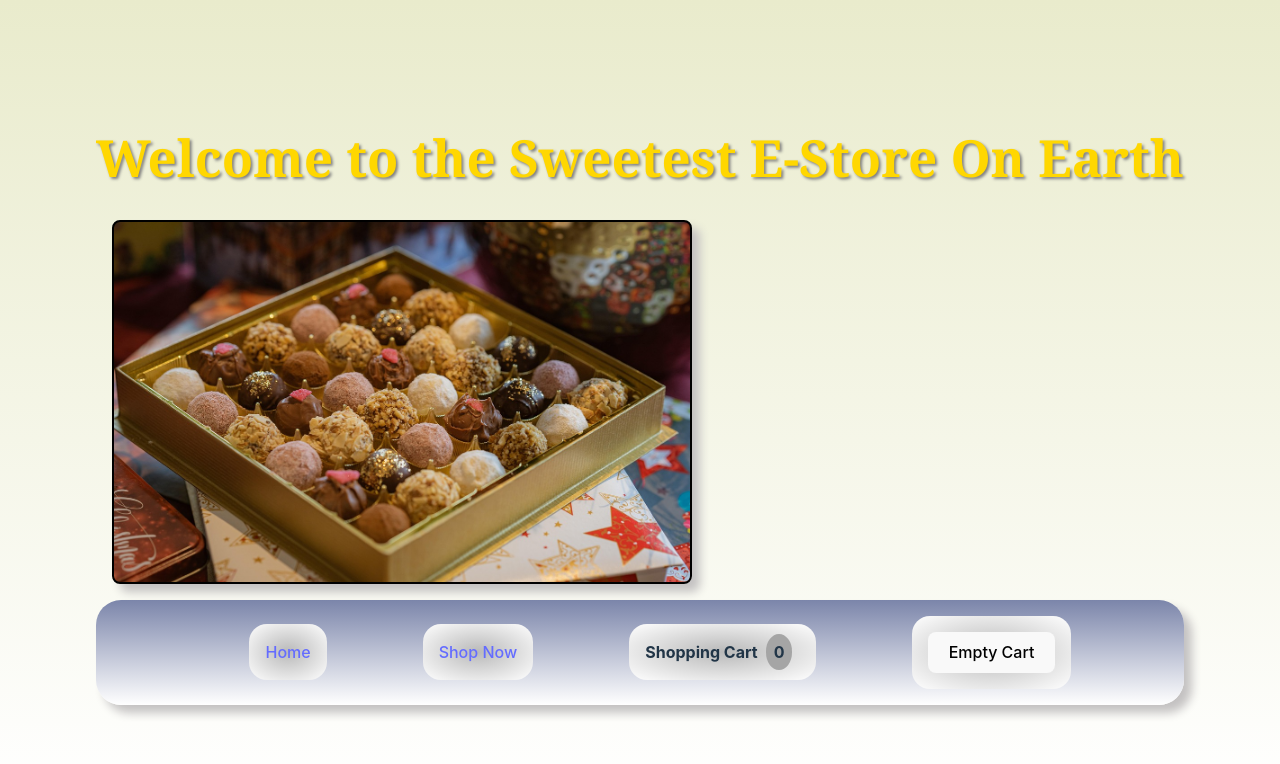
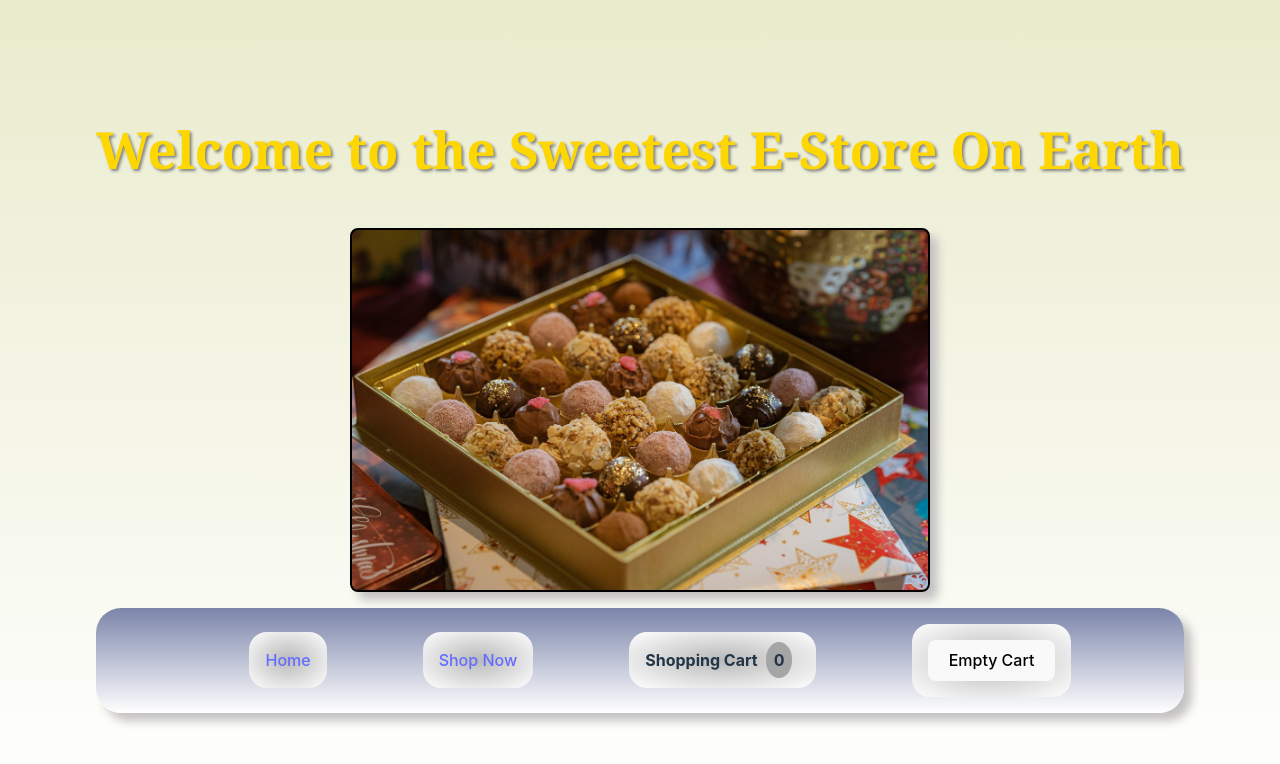
Before and after one commit to Runner-Dad84/shoppingcart, a React (Vite) app: page / in a window 1280 px wide. Shown: the top 764 px of the page. Built offline with nearby package versions, Linux system fonts and the light colour scheme.

Commit message:
welcome class

```diff
--- a/src/App.jsx
+++ b/src/App.jsx
@@ -4,7 +4,7 @@ import styles from './css-modules/welcome.module.css'
 
 export default function App () {
   return (
-    <div>
+    <div className={styles.welcome}>
       <h1>Welcome to the Sweetest E-Store On Earth</h1>
       <div className={styles.welcomeImg}></div>
           <Nav></Nav>
```
